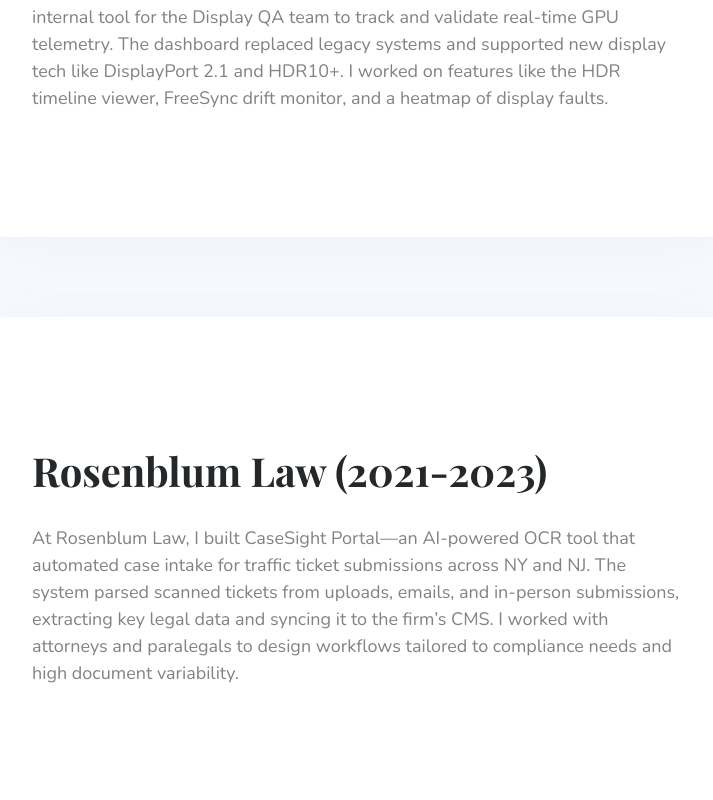
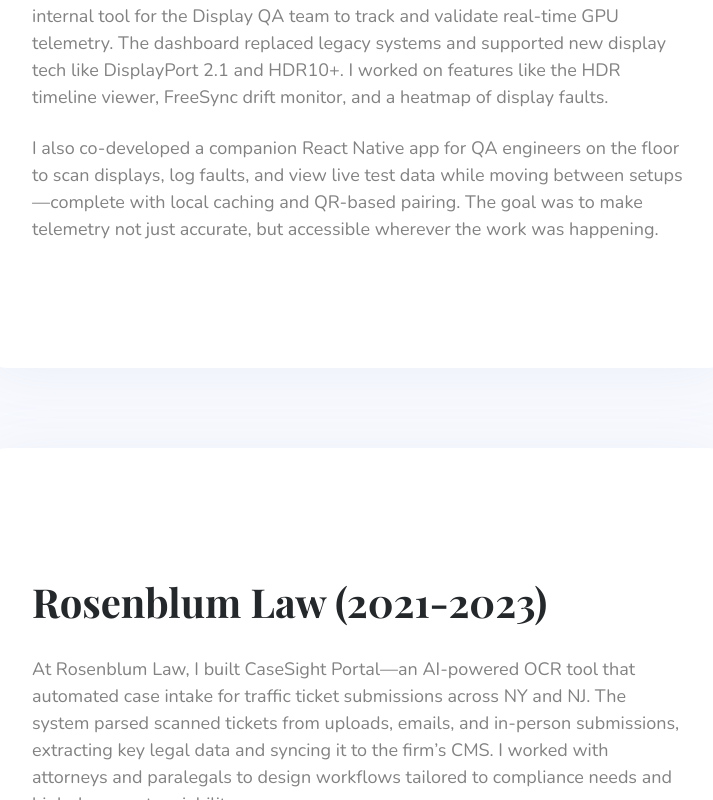
Before and after one commit to BREADLuVER/portfolio, a React (Vite) app: page /tablet-2 in a window 1280 px wide. Shown: the part 1300-2100 px from the top of the page, without its empty margins (282-995 px from the left). Built offline with nearby package versions, Linux system fonts and the light colour scheme.

Commit message:
Enhance ProjectNfo component with additional project details and update resume content for clarity and relevance. Added a new text section highlighting the development of a companion React Native app and refined descriptions of past roles and skills.

```diff
--- a/src/components/ProjectNfo/ProjectNfo.jsx
+++ b/src/components/ProjectNfo/ProjectNfo.jsx
@@ -12,7 +12,8 @@
   frameClassName,
   text = "AMD (2023-present)",
   textClassName,
-  text1 = "At AMD, I helped build the Radeon Display Insights Portal—a React-based internal tool for the Display QA team to track and validate real-time GPU telemetry. The dashboard replaced legacy systems and supported new display tech like DisplayPort 2.1 and HDR10+. I worked on features like the HDR timeline viewer, FreeSync drift monitor, and a heatmap of display faults.",
+  text1 = "At AMD, I helped build the Radeon Display Insights Portal—a React + TypeScript dashboard used by the Display QA team to track real-time GPU telemetry for technologies like DisplayPort 2.1, HDR10+, and FreeSync. We replaced a tangle of older tools with a single, modern interface that visualized things like HDR activation timelines, refresh rate drift, and fault heatmaps across GPU models and firmware.",
+  text2 = "I also co-developed a companion React Native app for QA engineers on the floor to scan displays, log faults, and view live test data while moving between setups—complete with local caching and QR-based pairing. The goal was to make telemetry not just accurate, but accessible wherever the work was happening.",
 }) => {
   return (
     <div className={`project-nfo ${className}`}>
@@ -20,6 +21,7 @@
         <div className="text">{text}</div>
 
         <p className={`p ${textClassName}`}>{text1}</p>
+        <p className={`p ${textClassName}`}>{text2}</p>
       </div>
     </div>
   );
```
Also changed, not shown: 1 other file (tests, documents, lock files or other folders).
